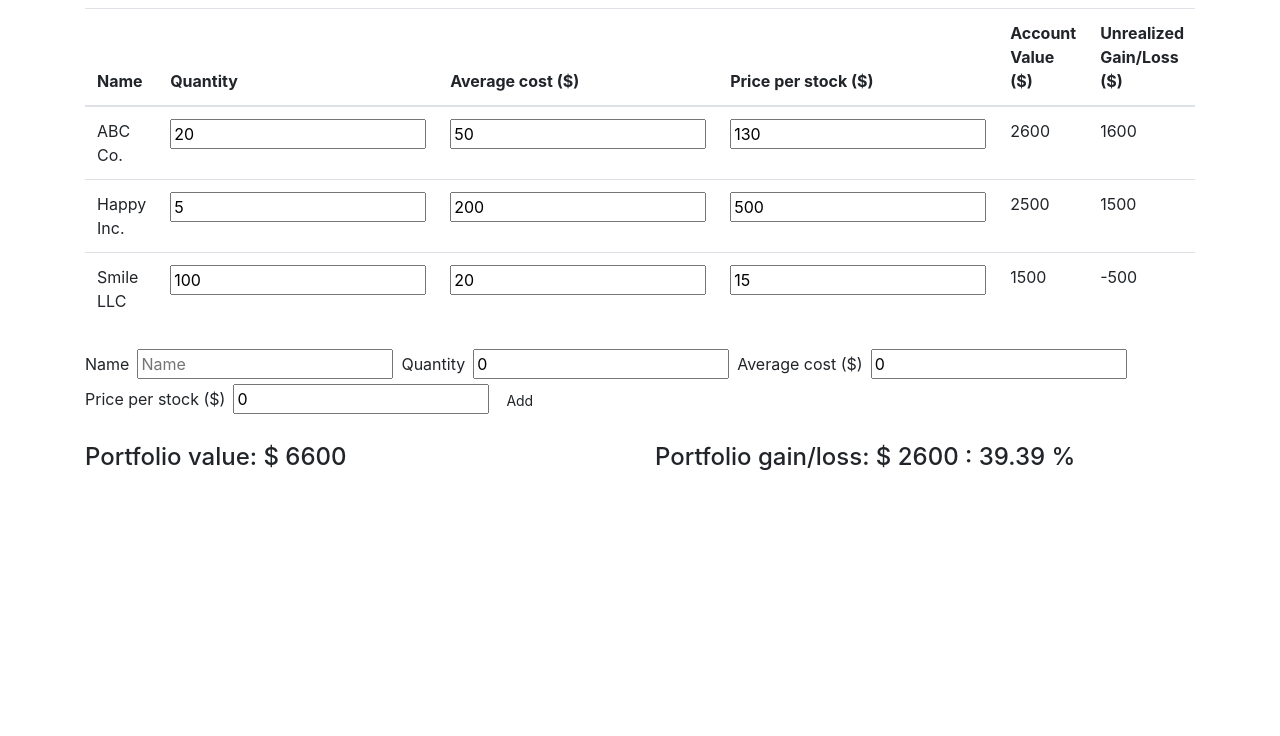
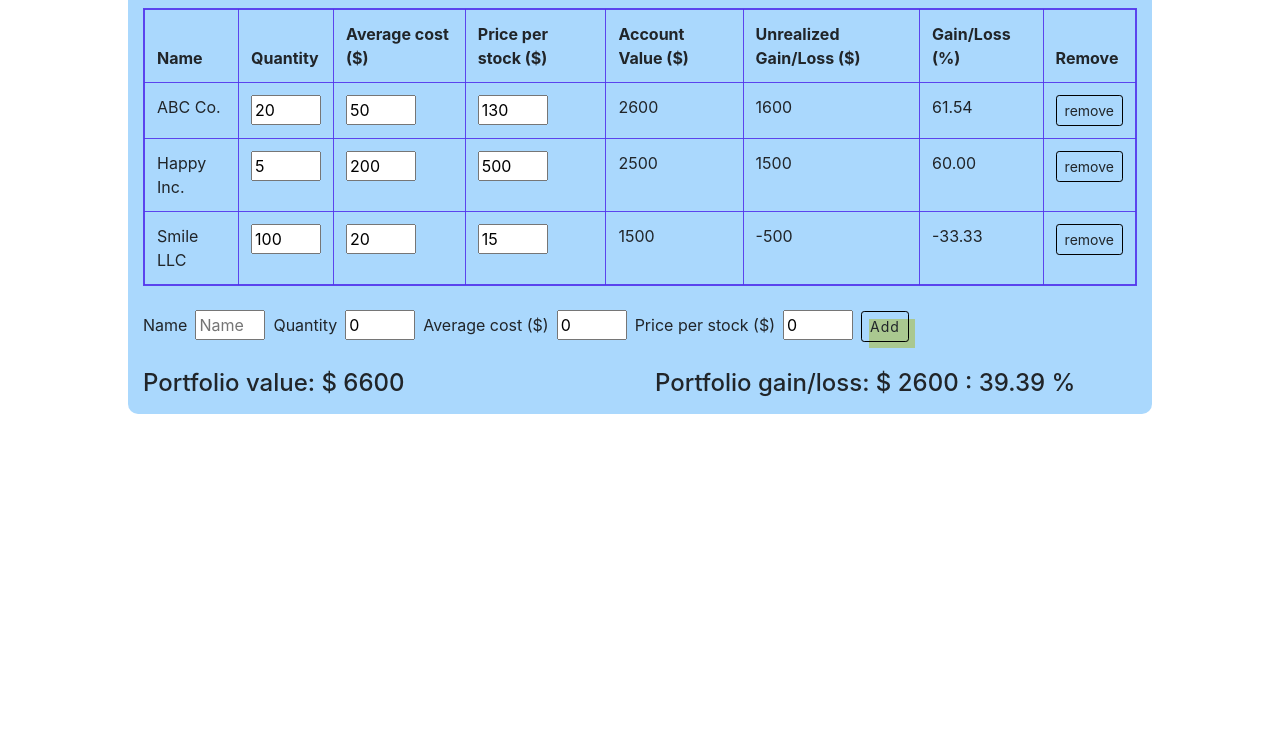
Before and after one commit to aihubrel/aihubrel.github.io, a plain HTML site: page index.html in a window 1280 px wide. Shown: the part 88-824 px from the top of the page. After the commit the page ends 800 px from the top, so only its background shows below. Drawn offline with nearby package versions, Linux system fonts and the light colour scheme.

Commit message:
Update style.css

```diff
--- a/style.css
+++ b/style.css
@@ -1,15 +1,60 @@
-body{
-  text-align: center;
-  height:800px;
+
+#root{
+    background-color: rgba(37, 154, 250, 0.39);
+    width: 80%;
+    border-radius: 10PX;
+    margin: auto;
 }
 
-h2 {
-    color: rgba(23, 41, 141, 0.655)!important;
-    font-weight: bold;
-    font-size: 50px !important;
+button {
+  border: 1px solid black !important;
+}
+
+.addButton {
+  font-size: 16px;
+  font-weight: 200;
+  letter-spacing: 1px;
+  padding: 13px 20px 13px;
+  outline: 0;
+  border: 1px solid black;
+  cursor: pointer;
+  position: relative;
+  background-color: rgba(0, 0, 0, 0);
+  user-select: none;
+  -webkit-user-select: none;
+  touch-action: manipulation;
+}
+
+.addButton:after {
+  content: "";
+  background-color: #ffe54c;
+  width: 100%;
+  z-index: -1;
+  position: absolute;
+  height: 100%;
+  top: 7px;
+  left: 7px;
+  transition: 0.2s;
+}
+
+.addButton:hover:after {
+  top: 0px;
+  left: 0px;
 }
 
 
-.currency {
-  margin: 20px;
- }
+
+input {
+    width: 70px;
+  }
+
+table, th, td {
+    border: 1px solid rgba(83, 52, 237, 0.897) !important;
+    border-collapse: collapse !important;
+  }
+
+  @media (min-width: 768px) {
+    .addButton {
+      padding: 13px 50px 13px;
+    }
+  }
```
